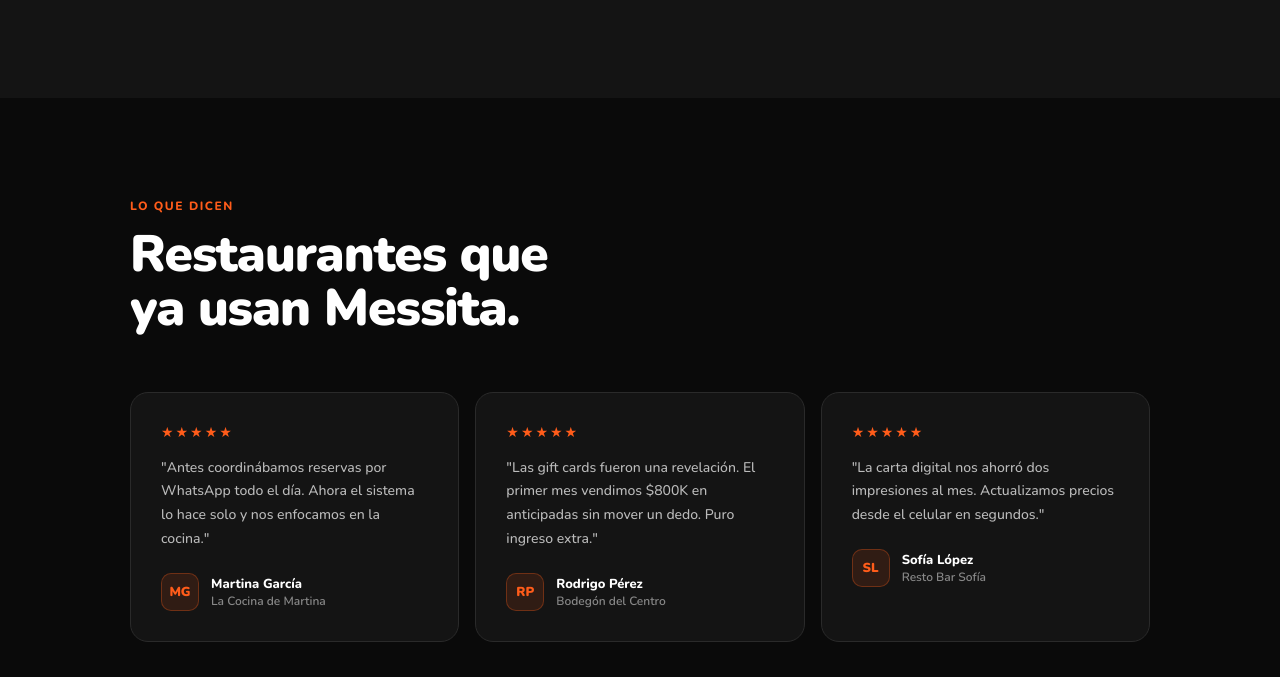
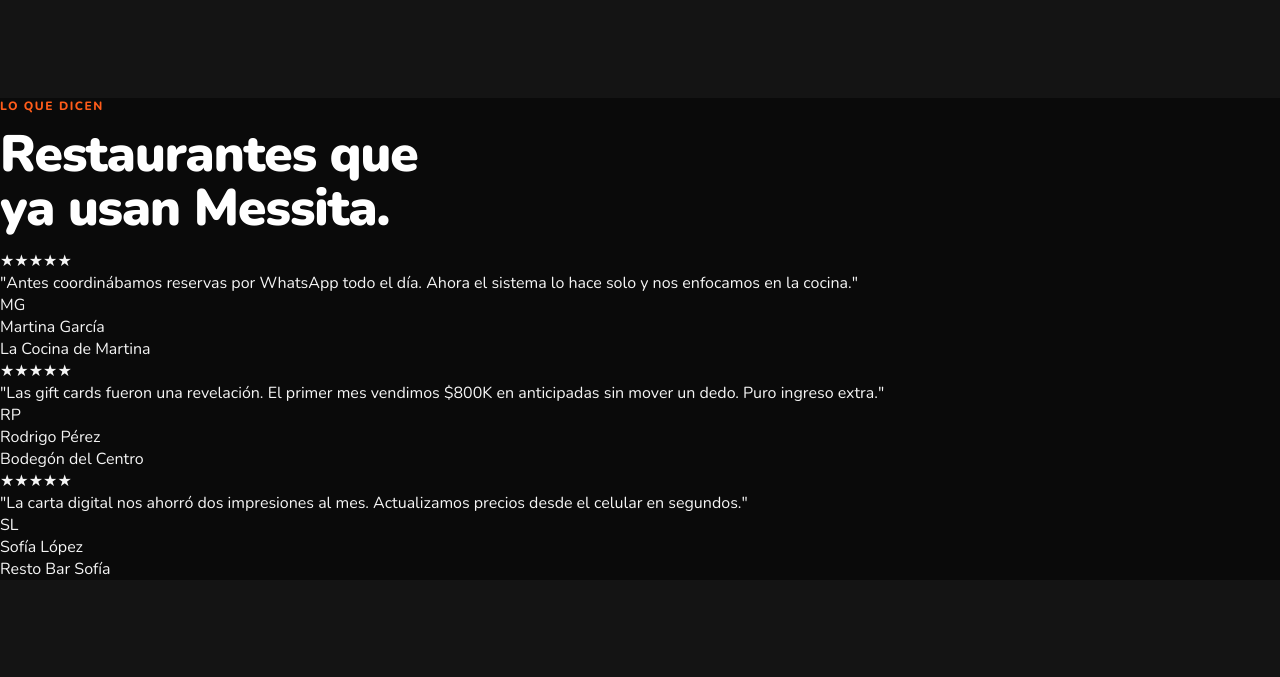
Before and after one commit to leamessa24/Messita, a plain HTML site: page index.html in a window 1280 px wide. Shown: the part 3744-4421 px from the top of the page. Drawn offline with nearby package versions, Linux system fonts and the light colour scheme.

Commit message:
Update index.html

```diff
--- a/index.html
+++ b/index.html
@@ -282,17 +282,6 @@
 .btn-plan-w:hover{background:#f5f5f5}
 .plan-trial{text-align:center;margin-top:12px;font-size:12px;font-weight:700;color:var(--muted)}
 .price-card.featured .plan-trial{color:rgba(255,255,255,.55)}
-
-/* TESTIMONIALS */
-.testi-section{padding:100px 40px;max-width:1100px;margin:0 auto}
-.testi-grid{display:grid;grid-template-columns:repeat(3,1fr);gap:16px;margin-top:56px}
-.testi-card{background:var(--surface);border:1px solid var(--border);border-radius:18px;padding:30px}
-.testi-stars{color:var(--orange);font-size:14px;letter-spacing:2px;margin-bottom:14px}
-.testi-text{font-size:14px;font-weight:500;color:#bbb;line-height:1.7;margin-bottom:22px}
-.testi-author{display:flex;align-items:center;gap:12px}
-.testi-av{width:38px;height:38px;border-radius:10px;background:var(--orange-dim);border:1px solid rgba(255,92,26,.3);display:flex;align-items:center;justify-content:center;font-size:13px;font-weight:900;color:var(--orange);flex-shrink:0}
-.testi-name{font-size:13px;font-weight:800;color:var(--white)}
-.testi-role{font-size:12px;color:var(--muted);font-weight:600}
 
 /* FAQ */
 .faq-section{padding:100px 40px;background:var(--surface)}
```
